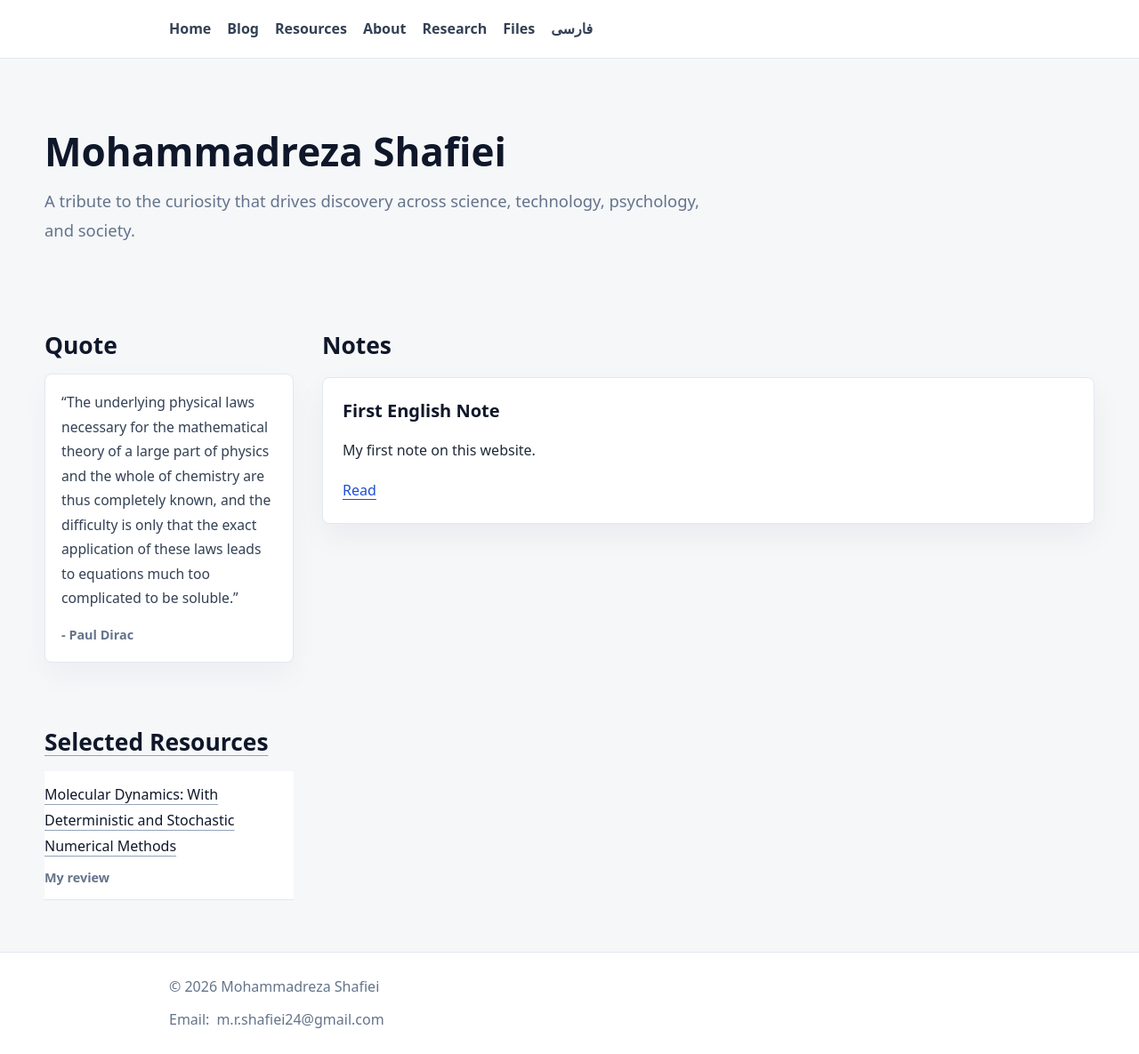
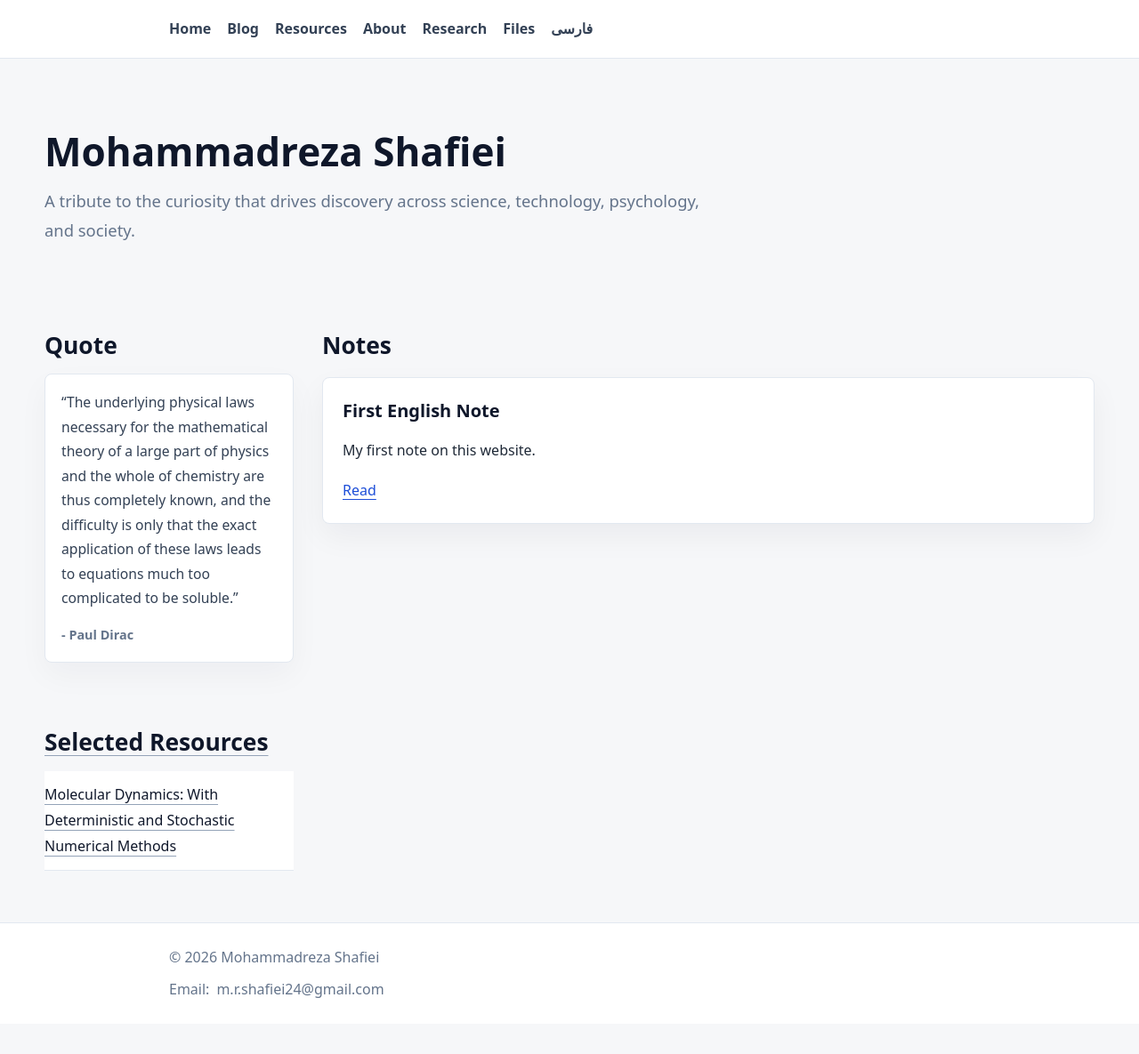
Before and after one commit to Mohamadrezash204/Mohamadrezash204.github.io, a Jekyll site: the page built from index.html, in a window 1280 px wide and 1185 px high. Shown: the whole window at 89% size. Built offline with Jekyll 4.4.1, drawn with Linux system fonts in a browser that asks for light colours.

Commit message:
Route resources through review pages

```diff
--- a/index.html
+++ b/index.html
@@ -26,10 +26,7 @@
         {% for item in resource_links limit:5 %}
           <li>
             <div class="resource-row">
-              <a href="{{ item.url }}">{{ item.title }}</a>
-              {% if item.review_url %}
-                <a class="review-link" href="{{ item.review_url }}">My review</a>
-              {% endif %}
+              <a href="{{ item.review_url | default: item.url }}">{{ item.title }}</a>
             </div>
           </li>
         {% endfor %}
```
Also changed, not shown: resources/index.md (+1 -1 lines).
